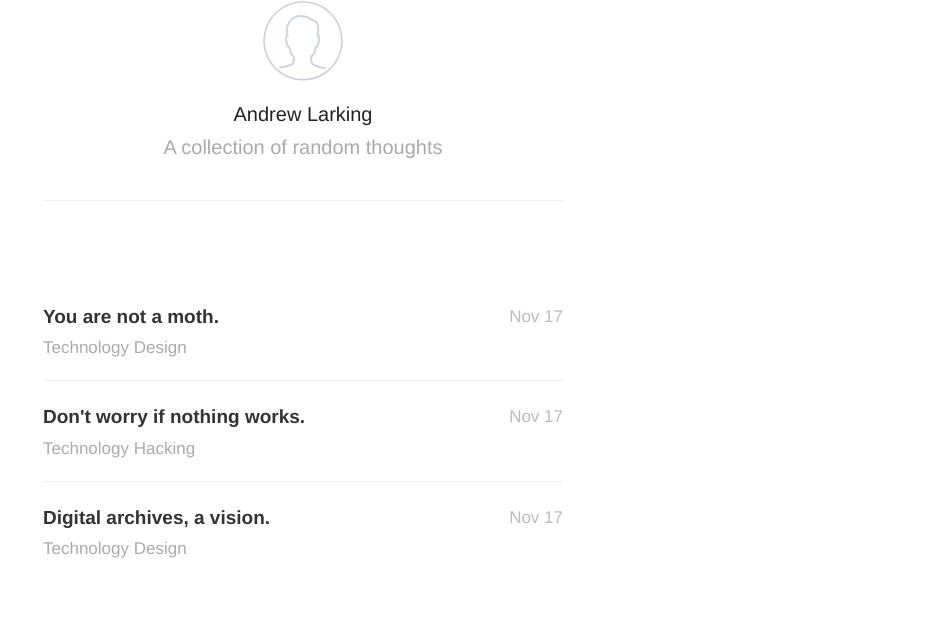
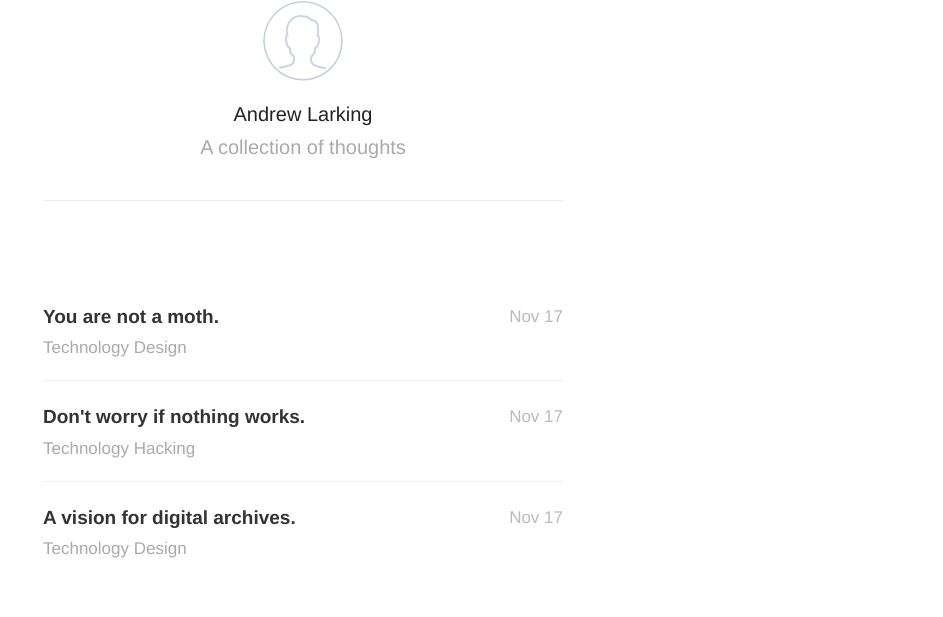
Before and after one commit to fingerpuk/fingerpuk.github.io, a Jekyll site: the page built from index.html, in a window 1280 px wide. Shown: the part 137-754 px from the top of the page, without its empty margins (337-1280 px from the left). Built offline with Jekyll 4.4.1, drawn with Linux system fonts in a browser that asks for light colours; nearby versions of some CDN libraries; Markdown is read by kramdown in place of the engine named in the settings; the list of posts is cut into pages by our own code.

Commit message:
Updated post headings

```diff
--- a/_config.yml
+++ b/_config.yml
@@ -1,6 +1,6 @@
 name: Andrew Larking
-description: A collection of random thoughts
-meta_description: "The digital home of Andrew Larking, Creative Director for Reading Room"
+description: A collection of thoughts
+meta_description: "The digital home of Andrew Larking."
 
 aboutPage: true
 
--- a/_posts/2015-11-17-digital-archives-a-vision.markdown
+++ b/_posts/2015-11-17-digital-archives-a-vision.markdown
@@ -1,10 +1,10 @@
 ---
-title:  "Digital archives, a vision."
+title:  "A vision for digital archives."
 date:   2015-11-17 16:29:00
 description: Technology Design
 ---
 
-# Digital archives, a vision.
+# A vision for digital archives.
 
 I was recently asked to write a vision piece on the future of archives, which is a fascinating, tough, complex, wonderful mess of a problem. And yes, Creative Directors are allowed to know about technology. We're not just good at colour and type. Some of us aren't at all good at colour and type. Anyway, this is the vision I came up with. It pissed off the archivists. I see this as a job well done.
 
```
